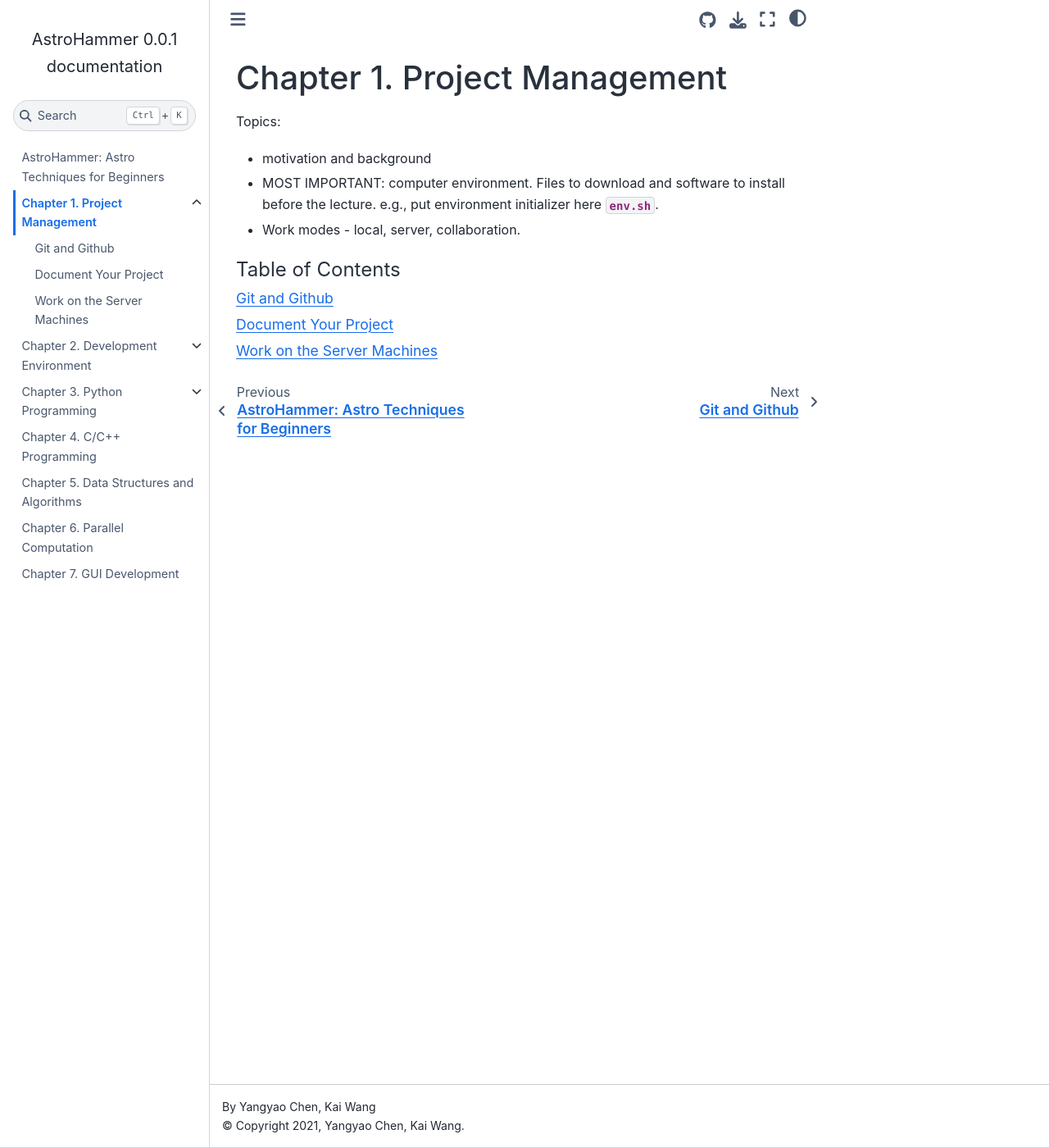
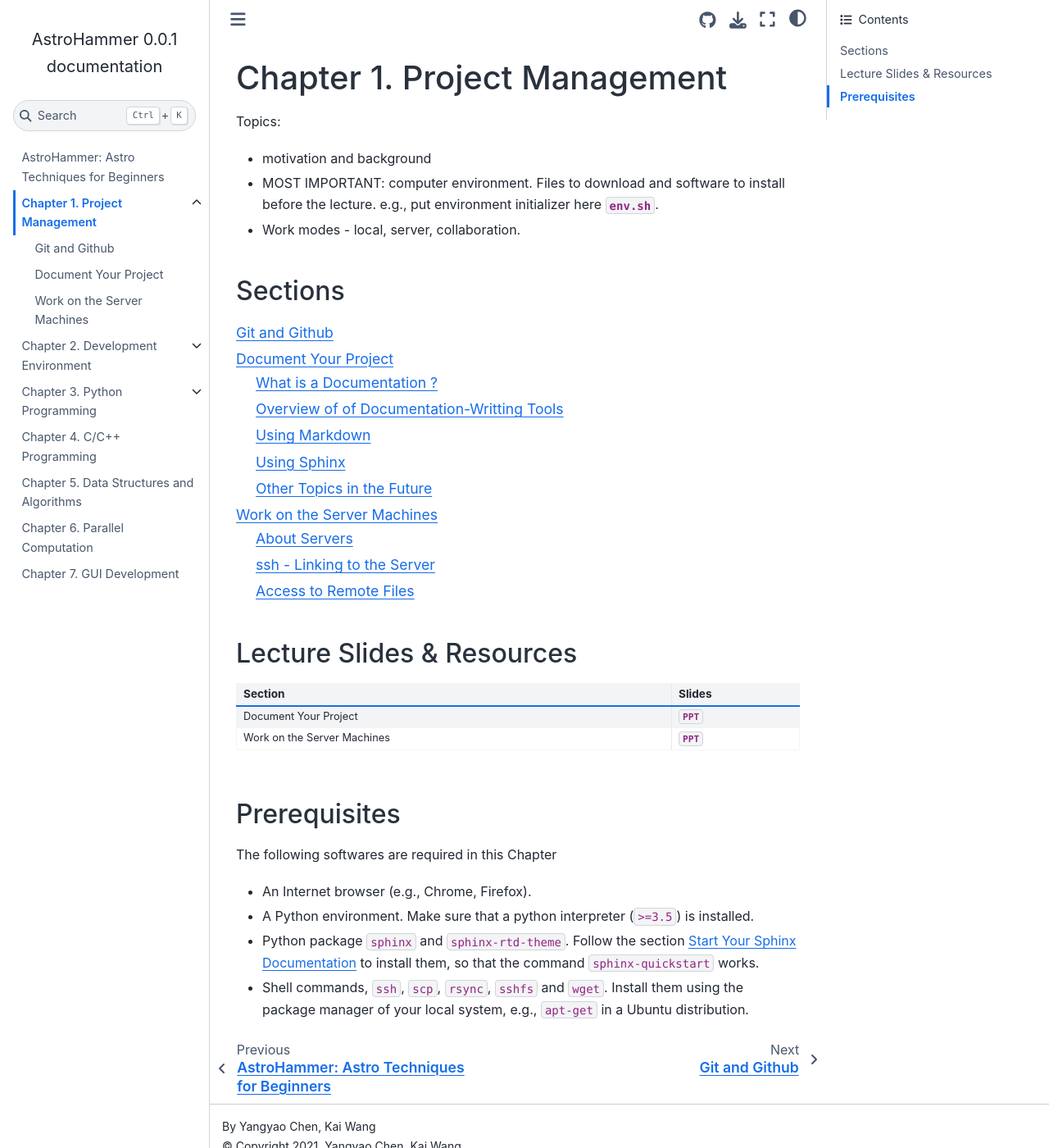
Before and after one commit to ChenYangyao/project-astro-hammer, a Sphinx documentation site: the page built from docs/usage/project-management/index.rst, in a window 1280 px wide and 1400 px high. Shown: the whole window at 82% size. Built offline with Sphinx 7.4.7 and the Sphinx Book theme 1.1.4, drawn with Linux system fonts in a browser that asks for light colours.

Commit message:
Add prerequisites and resources

```diff
--- a/docs/usage/project-management/index.rst
+++ b/docs/usage/project-management/index.rst
@@ -10,10 +12,39 @@ Topics:
 - Work modes - local, server, collaboration.
 
 
+Sections
+===========
+
 .. toctree::
-    :maxdepth: 1
-    :caption: Table of Contents
+    :maxdepth: 2
 
     git
     document
     work-on-servers
+
+
+Lecture Slides & Resources
+===========================
+
+.. table::
+    :class: tight-table
+
+    =========================================== =================================================================
+    Section                                     Slides
+    =========================================== =================================================================
+    Document Your Project                       :download:`PPT <src/document/Ch1.2-document.pptx>`
+    Work on the Server Machines                 :download:`PPT <src/work-on-servers/Ch1.3-work-on-servers.pptx>`
+    =========================================== =================================================================
+
+
+Prerequisites
+===============
+
+The following softwares are required in this Chapter
+
+- An Internet browser (e.g., Chrome, Firefox).
+- A Python environment. Make sure that a python interpreter (``>=3.5``) is installed.
+- Python package ``sphinx`` and ``sphinx-rtd-theme``. Follow the section :ref:`project-man-doc-sphinx-start`
+  to install them, so that the command ``sphinx-quickstart`` works.
+- Shell commands, ``ssh``, ``scp``, ``rsync``, ``sshfs`` and ``wget``. Install them
+  using the package manager of your local system, e.g., ``apt-get`` in a Ubuntu distribution.
```
Also changed, not shown: other parts of docs/usage/project-management/index.rst (+2 -0 lines).
